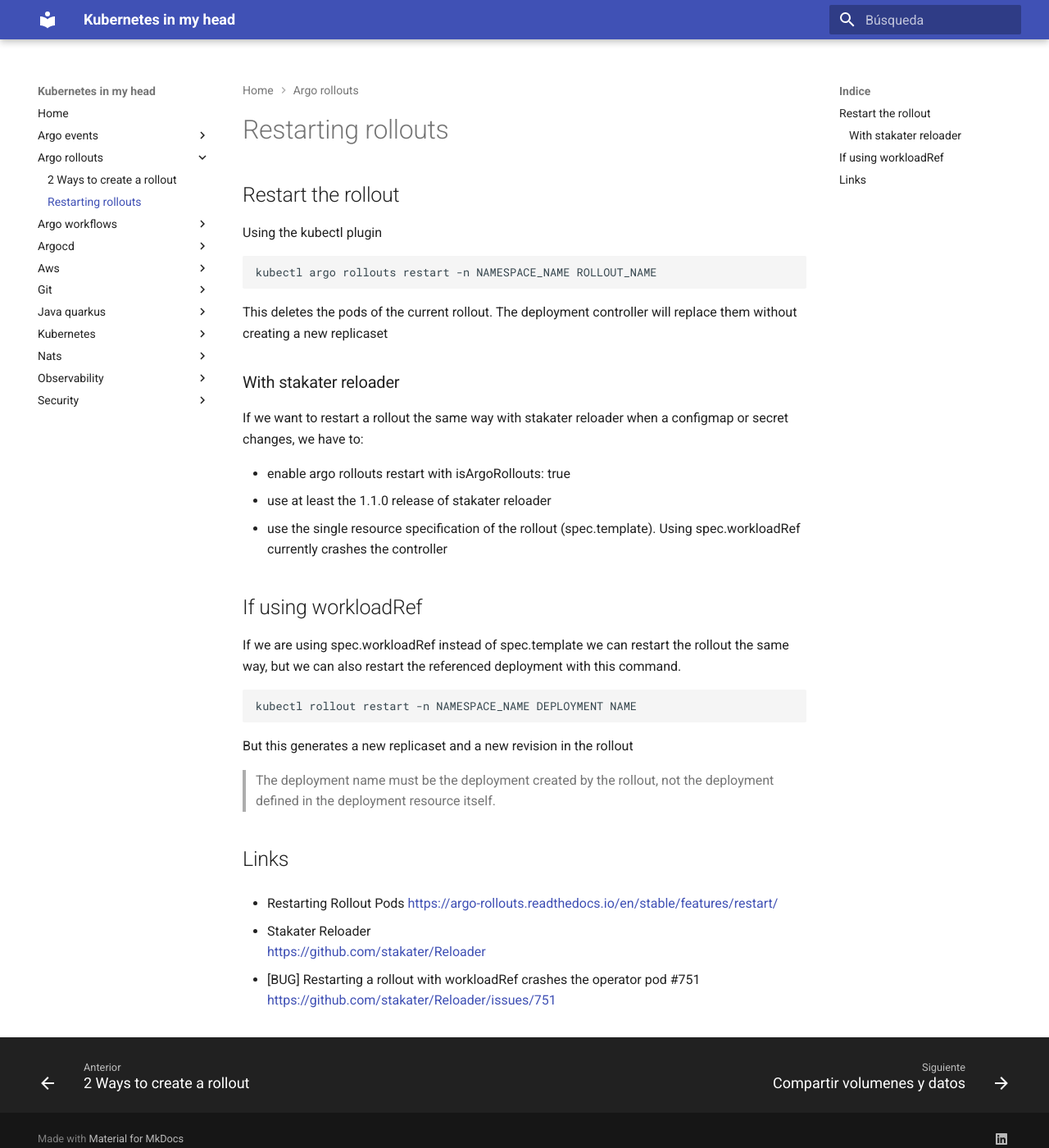
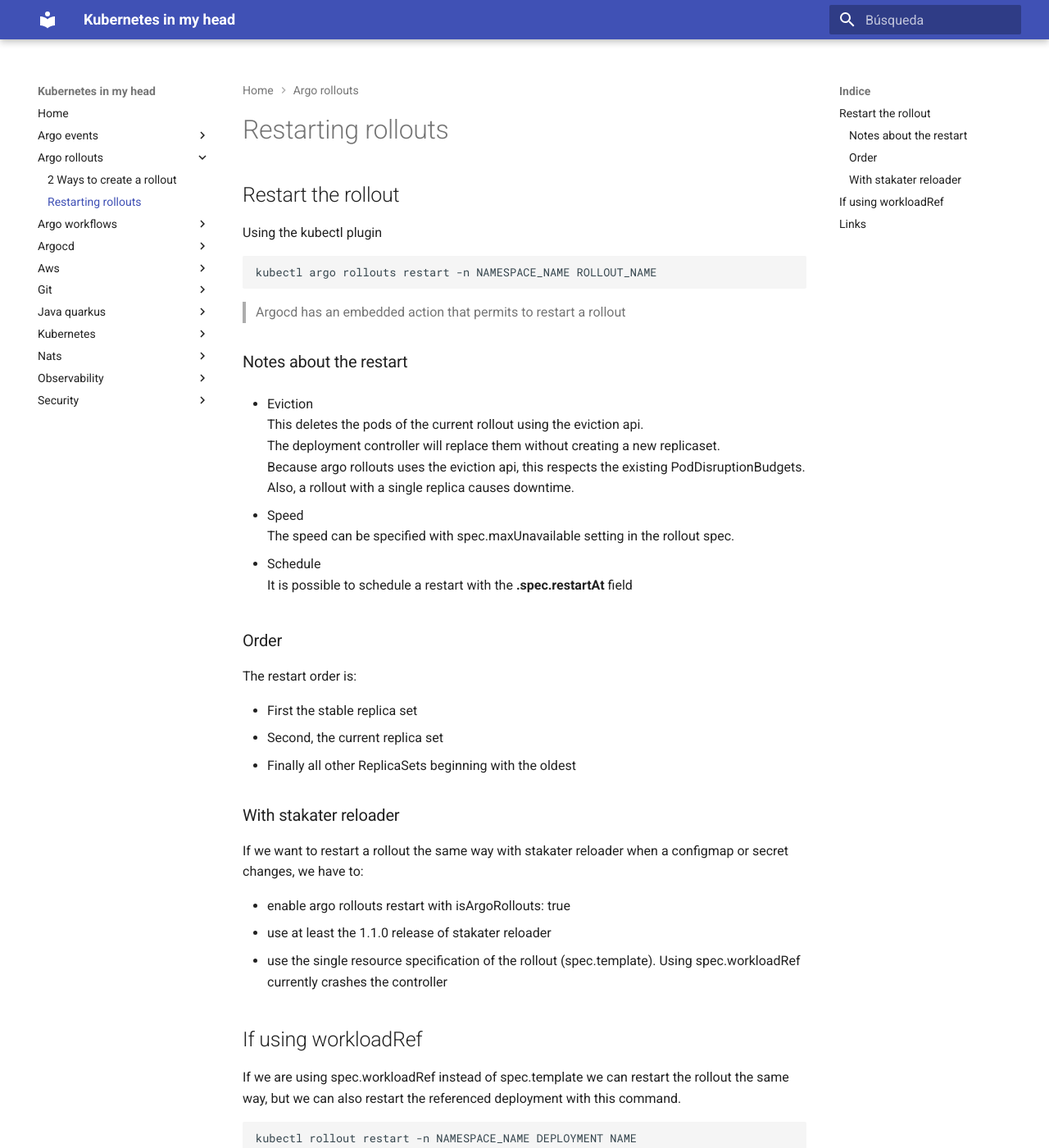
Before and after one commit to jorgelon/kubernetesinmyhead.net, an MkDocs documentation site: the page built from docs/argo-rollouts/restarting-rollouts.md, in a window 1280 px wide and 1400 px high. Shown: the whole window at 82% size. Built offline with MkDocs 1.6.1 and Material for MkDocs 9.7.7, drawn with Linux system fonts in a browser that asks for light colours; some of the changed text lies outside the part shown.

Commit message:
more info

````diff
--- a/docs/argo-rollouts/restarting-rollouts.md
+++ b/docs/argo-rollouts/restarting-rollouts.md
@@ -8,7 +8,29 @@ Using the kubectl plugin
 kubectl argo rollouts restart -n NAMESPACE_NAME ROLLOUT_NAME
 ```
 
-This deletes the pods of the current rollout. The deployment controller will replace them without creating a new replicaset
+> Argocd has an embedded action that permits to restart a rollout
+
+### Notes about the restart
+
+- Eviction
+This deletes the pods of the current rollout using the eviction api.
+The deployment controller will replace them without creating a new replicaset.
+Because argo rollouts uses the eviction api, this respects the existing PodDisruptionBudgets.
+Also, a rollout with a single replica causes downtime.
+
+- Speed
+The speed can be specified with spec.maxUnavailable setting in the rollout spec.
+
+- Schedule
+It is possible to schedule a restart with the **.spec.restartAt** field
+
+### Order
+
+The restart order is:
+
+- First the stable replica set
+- Second, the current replica set
+- Finally all other ReplicaSets beginning with the oldest
 
 ### With stakater reloader
 
@@ -40,3 +62,6 @@ But this generates a new replicaset and a new revision in the rollout
 
 - [BUG] Restarting a rollout with workloadRef crashes the operator pod #751
 <https://github.com/stakater/Reloader/issues/751>
+
+- Argocd rollout restart action
+<https://github.com/argoproj/argo-cd/tree/master/resource_customizations/argoproj.io/Rollout/actions/restart>
````
